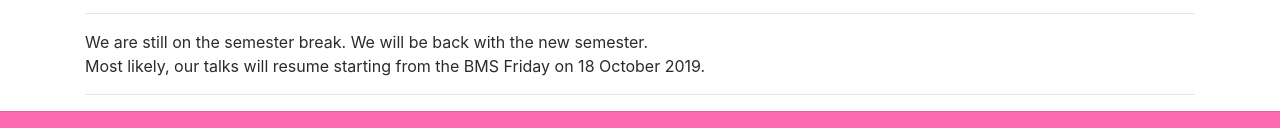
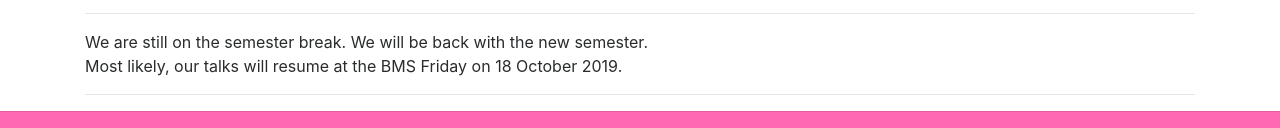
Before and after one commit to WhatIsSeminar/whatisseminar.github.io, a plain HTML site: page currenttalk.html in a window 1280 px wide. Shown: the part 196-324 px from the top of the page. Drawn offline with nearby package versions, Linux system fonts and the light colour scheme; some packages are replaced by stand-ins of ours; a script that the page names is missing.

Commit message:
Semester break!

```diff
--- a/currenttalk.html
+++ b/currenttalk.html
@@ -62,7 +62,7 @@
 	<!--On Friday (5 July) there will be a <a href=talks/20190705.html>talk by Anna-Lisa Sokol at HU</a> before Prof. Takashi Kumagai's talk preceding the <a href="https://www2.mathematik.hu-berlin.de/~mises-lecture/2019/">von Mises lecture</a>.  <br> Anna's talk takes place at HU, at Erwin Schrödinger-Zentrum, Conference Room 0‘119, Rudower Chaussee 26, 12489 Berlin Adlershof. <br>
 See you on Friday! </p>-->
 <p>We are still on the semester break. We will be back with the new semester.<br>
-Most likely, our talks will resume starting from the BMS Friday on 18 October 2019. </p>
+Most likely, our talks will resume at the BMS Friday on 18 October 2019. </p>
 <!--This week Fei Xue's <a href = talks/20190524.html>talk</a> "What is Minkovski geometry?" will take place at 13:00
 c.t. at the BMS loft in the Urania, before the <a href =
 						  https://math-berlin.de/images/poster/BMS_Friday_Martini.pdf>talk</a> by Horst Martini.-->
```
